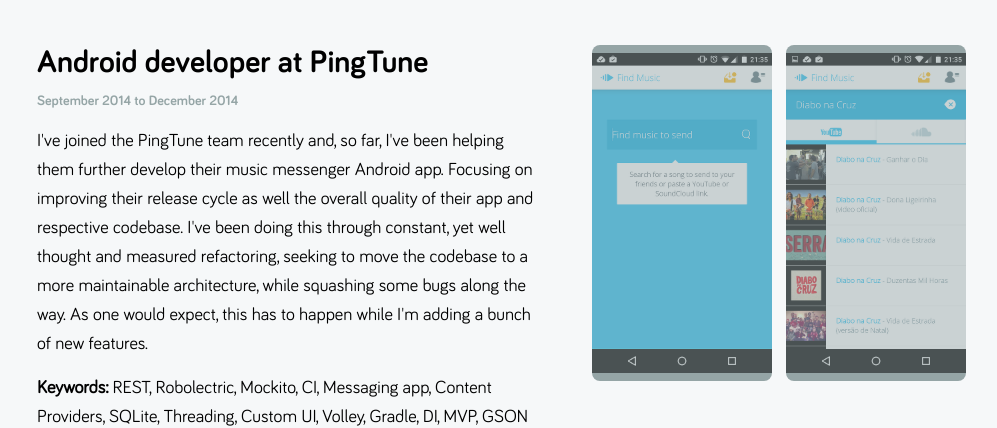
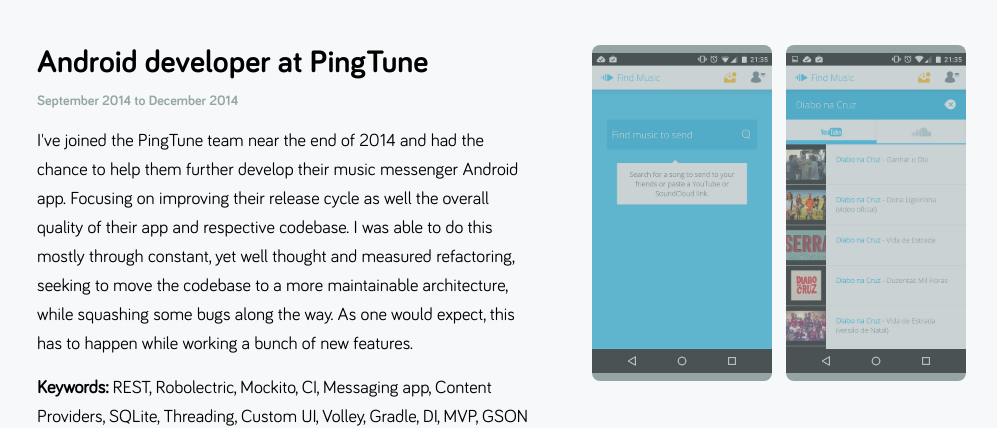
Before and after one commit to takecare/takecare.github.io, a plain HTML site: page index.html in a window 1280 px wide. Shown: the part 1060-1488 px from the top of the page, without its empty margins (133-1130 px from the left). Drawn offline with nearby package versions, Linux system fonts and the light colour scheme.

Commit message:
fixing pingtune copy

```diff
--- a/index.html
+++ b/index.html
@@ -86,11 +86,8 @@
             <h2>Android developer at PingTune</h2>
             <div class="plan-period"><h5>September 2014 to December 2014</h5></div>
             <p>
-                I've joined the PingTune team recently and, so far, I've been helping them further develop their music messenger Android app.
-                Focusing on improving their release cycle as well the overall quality of their app and respective codebase. I've been doing
-                this through constant, yet well thought and measured refactoring, seeking to move the codebase to a more maintainable
-                architecture, while squashing some bugs along the way. As one would expect, this has to happen while I'm adding a bunch of
-                new features.
+                I've joined the PingTune team near the end of 2014 and had the chance to help them further develop their music messenger Android app.
+                Focusing on improving their release cycle as well the overall quality of their app and respective codebase. I was able to do this mostly through constant, yet well thought and measured refactoring, seeking to move the codebase to a more maintainable  architecture, while squashing some bugs along the way. As one would expect, this has to happen while working a bunch of new features.
             </p>
             <p class="keywords">
                 <span class="bold">Keywords:</span> REST, Robolectric, Mockito, CI, Messaging app, Content Providers, SQLite, Threading, Custom UI,
```
